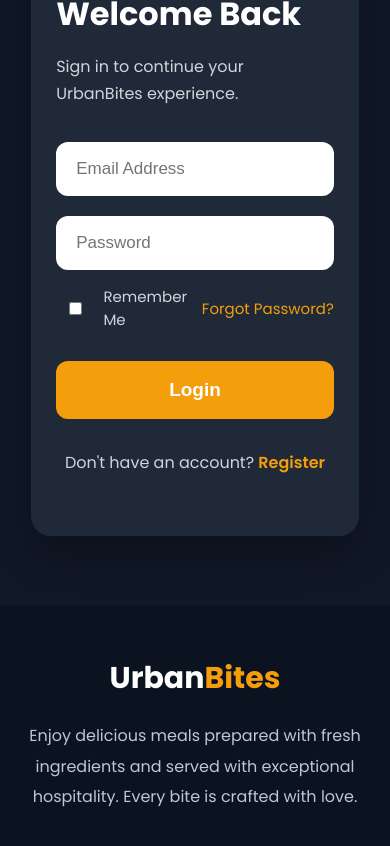
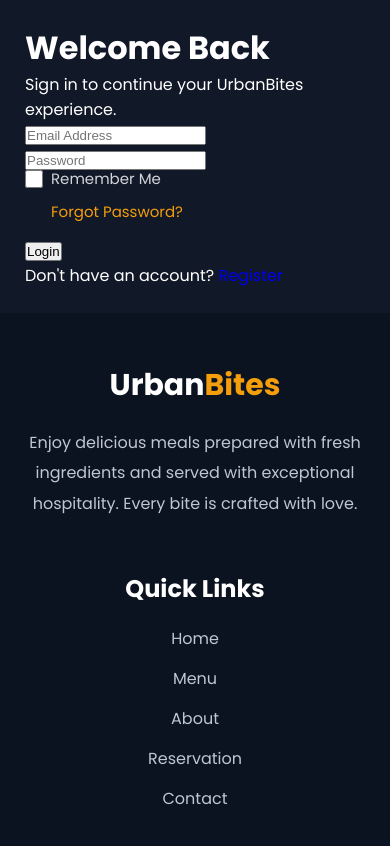
Before and after one commit to avniee0/UrbanBites, a Django app: page /login/ in a window 390 px wide. Shown: the part 446-1292 px from the top of the page. Run offline with Django 5.2, Linux system fonts and the light colour scheme.

Commit message:
Update menu and login pages

```diff
--- a/static/css/style.css
+++ b/static/css/style.css
@@ -1353,166 +1387,58 @@ ul{
     font-size:15px;
 }
 
-/* ===================================
-   LOGIN PAGE
-=================================== */
-
-.login-section{
-    min-height:100vh;
-    background:#111827;
-    display:flex;
-    justify-content:center;
-    align-items:center;
-    padding:70px 8%;
-}
-
-.login-container{
-    width:100%;
-    max-width:1200px;
-    min-height:700px;
-    background:#1f2937;
-    border-radius:20px;
-    overflow:hidden;
-    display:flex;
-    box-shadow:0 20px 40px rgba(0,0,0,.3);
-}
-
 /* ==========================
-   Left Image
+   Remember + Forgot Password
 ========================== */
-
-.login-image{
-    flex:1;
-}
-
-.login-image img{
-    width:100%;
-    height:100%;
-    object-fit:cover;
-    display:block;
-}
-
-/* ==========================
-   Right Form
-========================== */
-
-.login-form{
-    flex:1;
-    padding:60px;
-    display:flex;
-    flex-direction:column;
-    justify-content:center;
-}
-
-.login-form h1{
-    color:#fff;
-    font-size:48px;
-    font-weight:700;
-    margin-bottom:15px;
-}
-
-.login-form p{
-    color:#d1d5db;
-    font-size:18px;
-    line-height:1.7;
-    margin-bottom:35px;
-}
-
-.login-form form{
-    display:flex;
-    flex-direction:column;
-    gap:20px;
-}
-
-.login-form input{
-    width:100%;
-    padding:17px 20px;
-    border:none;
-    border-radius:12px;
-    background:#fff;
-    font-size:17px;
-    outline:none;
-    box-sizing:border-box;
-}
-
-.login-form input:focus{
-    border:2px solid #f59e0b;
-}
 
 .login-options{
     display:flex;
     justify-content:space-between;
     align-items:center;
+    gap:12px;
     margin-top:-5px;
-    margin-bottom:10px;
+    margin-bottom:15px;
     color:#d1d5db;
     font-size:15px;
-}
-
-.login-options label{
+    flex-wrap:wrap; /* important for mobile */
+}
+
+.remember-me{
     display:flex;
     align-items:center;
     gap:8px;
-}
-
-.login-options a{
+    color:#d1d5db;
+    font-size:15px;
+}
+
+.remember-me input{
+    width:18px;
+    height:18px;
+    accent-color:#f59e0b;
+}
+
+.forgot-password{
     color:#f59e0b;
     text-decoration:none;
-}
-
-.login-options a:hover{
+    font-size:15px;
+}
+
+.forgot-password:hover{
     text-decoration:underline;
 }
 
-.login-form button{
-    background:#f59e0b;
-    color:#fff;
-    border:none;
-    padding:18px;
-    border-radius:12px;
-    font-size:19px;
-    font-weight:600;
-    cursor:pointer;
-    transition:.3s;
-}
-
-.login-form button:hover{
-    background:#d97706;
-}
-
-.register-link{
-    margin-top:30px;
-    text-align:center;
-    color:#d1d5db;
-    font-size:17px;
-}
-
-.register-link a{
-    color:#f59e0b;
-    text-decoration:none;
-    font-weight:600;
-}
-
-.register-link a:hover{
-    text-decoration:underline;
-}
-
-.message{
-    padding:12px 18px;
-    border-radius:8px;
-    margin-bottom:20px;
-    font-size:15px;
-    font-weight:500;
-}
-
-.message.success{
-    background:#d1fae5;
-    color:#065f46;
-}
-
-.message.error{
-    background:#fee2e2;
-    color:#991b1b;
+/* Mobile Fix */
+@media (max-width:480px){
+
+    .login-options{
+        flex-direction:column;
+        align-items:flex-start;
+        gap:10px;
+    }
+
+    .forgot-password{
+        margin-left:26px;
+    }
 }
 /* =========================
    CART SECTION
--- a/templates/login/login.html
+++ b/templates/login/login.html
@@ -5,18 +5,14 @@
 
 {% block content %}
 
-<section class="login-section">
-
 <div class="login-container">
 
     <!-- Left Side -->
-
     <div class="login-image">
         <img src="{% static 'images/login.jpg' %}" alt="Login">
     </div>
 
     <!-- Right Side -->
-
     <div class="login-form">
 
         <h1>Welcome Back</h1>
@@ -26,7 +22,6 @@
         </p>
 
         <!-- Messages -->
-
         {% if messages %}
             {% for message in messages %}
                 <div class="message {{ message.tags }}">
@@ -36,7 +31,6 @@
         {% endif %}
 
         <!-- Login Form -->
-
         <form method="POST">
 
             {% csrf_token %}
@@ -55,14 +49,17 @@
                 required
             >
 
+            <!-- Remember + Forgot Password -->
             <div class="login-options">
 
-                    <label>
+                <label class="remember-me">
                     <input type="checkbox" name="remember">
-                        Remember Me
+                    <span>Remember Me</span>
                 </label>
 
-                    <a href="#">Forgot Password?</a>
+                <a href="#" class="forgot-password">
+                    Forgot Password?
+                </a>
 
             </div>
 
@@ -73,19 +70,14 @@
         </form>
 
         <p class="register-link">
-
             Don't have an account?
-
             <a href="{% url 'register' %}">
                 Register
             </a>
-
         </p>
 
     </div>
 
 </div>
 
-</section>
-
 {% endblock %}
```
Also changed, not shown: other parts of static/css/style.css (+107 -73 lines), templates/menu/menu.html (+7 -7 lines). Lines whose indentation alone changed are shown as unchanged.
